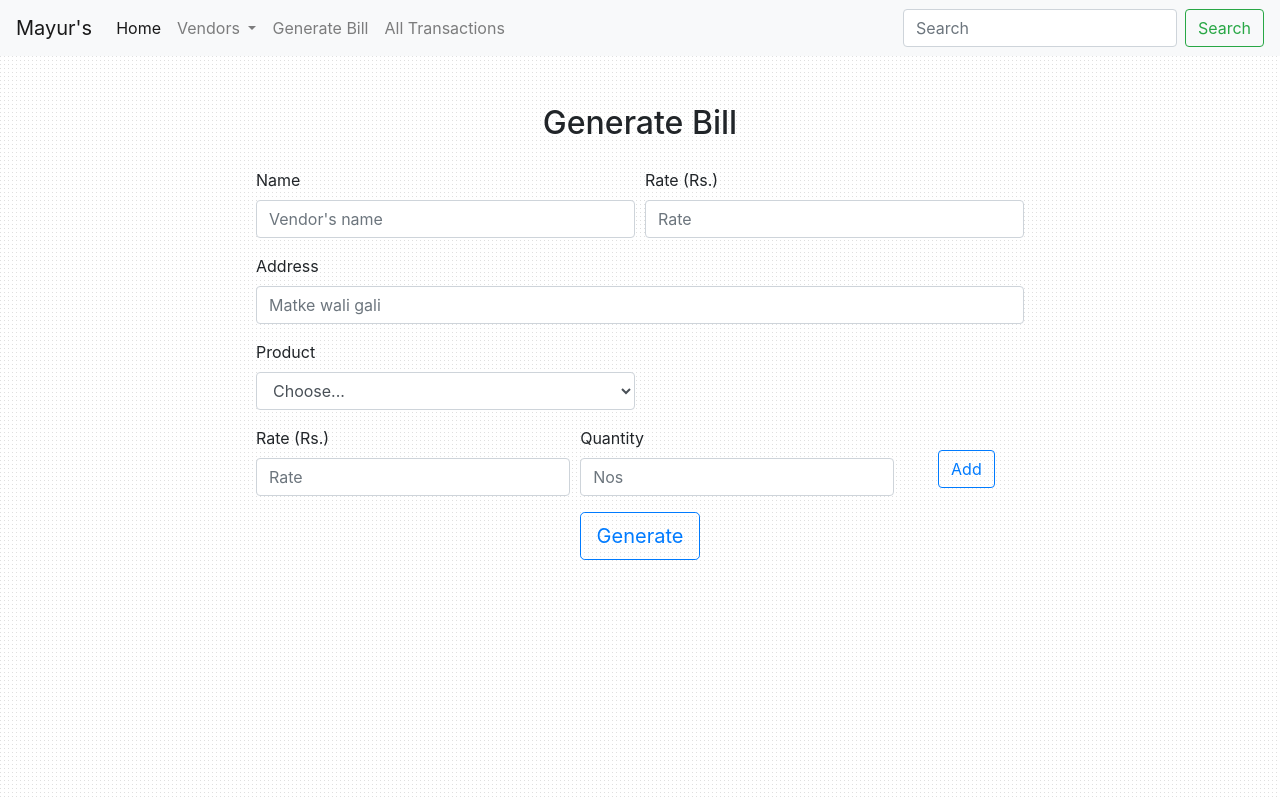
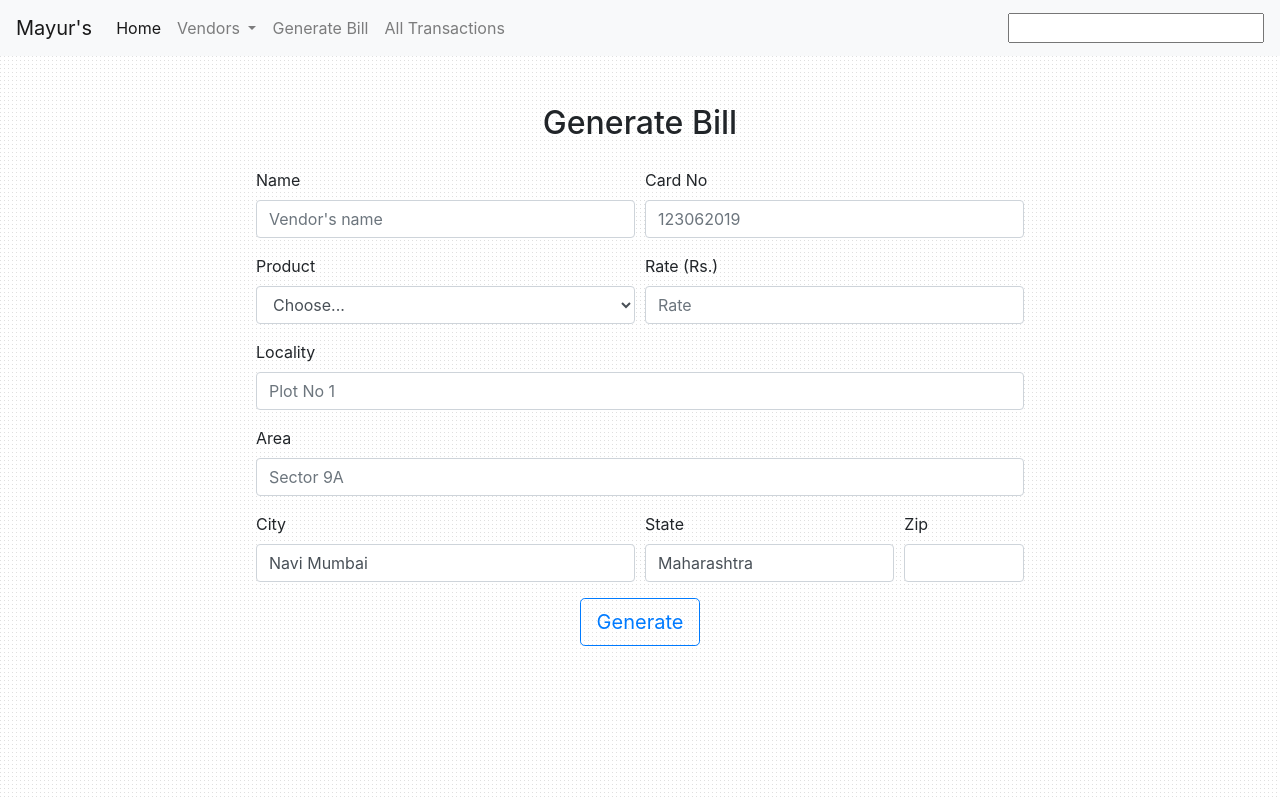
Before and after one commit to pankajkumar48/ERP, a Flask app: page /generateBill in a window 1280 px wide. Run offline with Flask 2, Linux system fonts and the light colour scheme; data that the repository does not hold is empty; some libraries are stand-ins or nearby versions.

Commit message:
Made search bar working with data polpulating. Now just remaining is to update DELETE, UPDATE, GENERATE BILL buttons

```diff
--- a/app.py
+++ b/app.py
@@ -5,6 +5,7 @@ from flask import request, jsonify, render_template, url_for
 import json
 import datetime
 import psycopg2
+from helpers import getSearchBarData
 
 app = flask.Flask(__name__,static_url_path='',
 			static_folder='static',
@@ -14,28 +15,36 @@ app.config["DEBUG"] = True
 
 @app.route('/', methods=['GET'])
 def home():
-	return render_template('home.html')
+	names = getSearchBarData()
+	return render_template('home.html', names=names)
+
+
 
 @app.route('/addVendors', methods=['GET'])
 def addVendors():
-	return render_template('addVendors.html')
+	names = getSearchBarData()
+	return render_template('addVendors.html', names=names)
 
 @app.route('/updateVendors', methods=['GET'])
 def updateVendors():
-	return render_template('updateVendors.html')
+	names = getSearchBarData()
+	return render_template('updateVendors.html', names=names)
 
 @app.route('/deleteVendors', methods=['GET'])
 def deleteVendors():
-	return render_template('deleteVendors.html')
+	names = getSearchBarData()
+	return render_template('deleteVendors.html', names=names)
 
 
 @app.route('/generateBill', methods=['GET'])
 def generateBill():
-	return render_template('generateBill.html')
+	names = getSearchBarData()
+	return render_template('generateBill.html', names=names)
 
 @app.route('/allTransactions', methods=['GET'])
 def allTransactions():
-	return render_template('allTransactions.html')
+	names = getSearchBarData()
+	return render_template('allTransactions.html', names=names)
 
 @app.route('/addVendorToDB', methods=['POST'])
 def addVendorToDB():
@@ -44,6 +53,51 @@ def addVendorToDB():
 	vendorAddress = request.form.get("vendorAddress")
 	print(f"{vendorName}, {vendorRate} \n {vendorAddress}")
 	return jsonify("successfully received")
+
+# This is used to populate data after doing a search from search bar
+@app.route('/getFormAfterSearch', methods=['POST'])
+def getFormAfterSearch():
+	vendorString = request.form.get("vendorString")
+	print(vendorString)
+	vendorString = vendorString.split(':')
+	vendorCardNo = vendorString[1].strip()
+
+	conn = None
+	try:
+		hostname = 'localhost'
+		username = 'pankaj kumar'
+		password = 'quad2core'
+		database = 'postgres'
+		conn = psycopg2.connect( host=hostname, user=username, password=password, dbname=database )
+		cur = conn.cursor()
+		cur.execute(f"select * from vendors where cardno = {vendorCardNo}")
+		allVendorData = cur.fetchall()
+		conn.commit()
+		cur.close()
+
+		resDict = {}
+		resDict['cardNo'] = allVendorData[0][0]
+		resDict['vendorName'] = allVendorData[0][1]
+
+		temp = allVendorData[0][2]
+		temp = temp.split(',')
+		temp = [t.strip() for t in temp]
+		resDict['inputAddress1'] = temp[0]
+		resDict['inputAddress2'] = temp[1]
+		resDict['inputCity'] = temp[2]
+		resDict['inputState'] = temp[3]
+		resDict['inputZip'] = temp[4]
+
+		resDict['vendorRate'] = allVendorData[0][3]
+		resDict['item'] = allVendorData[0][4]
+
+	except (Exception, psycopg2.DatabaseError) as error:
+		print(error)
+		resDict = str(error)
+	finally:
+		if conn is not None:
+			conn.close()
+	return jsonify(resDict)
 
 @app.route('/addVendor2DB', methods=['POST'])
 def addVendor2DB():
@@ -85,5 +139,7 @@ def addVendor2DB():
 			#res = "successfully inserted"
 	return jsonify(res)
 
+
+
 if __name__ == '__main__':
 	app.run(debug=True)
--- /dev/null
+++ b/helpers.py
@@ -0,0 +1,31 @@
+import flask
+from flask import request, jsonify, render_template, url_for
+import json
+import datetime
+import psycopg2
+
+
+# This method returns Vendor name & Card No for poplulating in search bar
+def getSearchBarData():
+	conn = None
+	try:
+		hostname = 'localhost'
+		username = 'pankaj kumar'
+		password = 'quad2core'
+		database = 'postgres'
+		conn = psycopg2.connect( host=hostname, user=username, password=password, dbname=database )
+		cur = conn.cursor()
+		cur.execute("select vendorname, cardno from vendors")
+		allNames = cur.fetchall()
+		conn.commit()
+		cur.close()
+		names = []
+		for al in allNames:
+			names.append(al[0] + " : " + str(al[1]))
+	except (Exception, psycopg2.DatabaseError) as error:
+		print(error)
+		res = str(error)
+	finally:
+		if conn is not None:
+			conn.close()
+	return names
--- /dev/null
+++ b/static/allScripts.js
@@ -0,0 +1,8 @@
+// For snakbar message instead of using an alert box
+function mySnakbar(msg) {
+    var x = document.getElementById("snackbar");
+    x.innerHTML = "";
+    x.innerHTML += msg;
+    x.className = "show";
+    setTimeout(function(){ x.className = x.className.replace("show", ""); }, 5000);
+  }
--- a/static/myStyle.css
+++ b/static/myStyle.css
@@ -15,3 +15,51 @@ body {
     background-attachment: auto;
 
 }
+
+
+
+
+
+
+/* For snakdown type alert messages */
+#snackbar {
+    visibility: hidden;
+    min-width: 250px;
+    margin-left: -125px;
+    background-color: #333;
+    color: #fff;
+    text-align: center;
+    border-radius: 2px;
+    padding: 16px;
+    position: fixed;
+    z-index: 1;
+    left: 50%;
+    bottom: 30px;
+    font-size: 17px;
+  }
+
+  #snackbar.show {
+    visibility: visible;
+    -webkit-animation: fadein 0.5s, fadeout 0.5s 2.5s;
+    animation: fadein 0.5s, fadeout 0.5s 2.5s;
+  }
+
+  @-webkit-keyframes fadein {
+    from {bottom: 0; opacity: 0;}
+    to {bottom: 30px; opacity: 1;}
+  }
+
+  @keyframes fadein {
+    from {bottom: 0; opacity: 0;}
+    to {bottom: 30px; opacity: 1;}
+  }
+
+  @-webkit-keyframes fadeout {
+    from {bottom: 30px; opacity: 1;}
+    to {bottom: 0; opacity: 0;}
+  }
+
+  @keyframes fadeout {
+    from {bottom: 30px; opacity: 1;}
+    to {bottom: 0; opacity: 0;}
+  }
--- a/templates/addVendors.html
+++ b/templates/addVendors.html
@@ -76,7 +76,7 @@
 
 
   <br>
-
+  <div id="snackbar"></div>
 
 
 </div>
@@ -95,9 +95,9 @@
             others: $("#others").val(),
             inputProduct: $("#inputProduct").val(),
         }, // multiple data sent using ajax
-        success: function(result) {
+            success: function(result) {
             console.log(result);
-
+            mySnakbar("Successfully added " + $("#vendorName").val() + " to database");
 
 
           }
--- a/templates/generateBill.html
+++ b/templates/generateBill.html
@@ -10,21 +10,18 @@
 <br><br>
   <h2 class="text-center">Generate Bill</h2>
     <div id="mainBody">
-  <form>
+
       <div class="form-row">
         <div class="form-group col-md-6">
-      <label for="inputEmail4">Name</label>
-      <input type="text" class="form-control" id="inputVendorName" placeholder="Vendor's name">
+          <label for="vendorName">Name</label>
+          <input type="text" class="form-control" id="vendorName" placeholder="Vendor's name">
         </div>
         <div class="form-group col-md-6">
-      <label for="inputPassword4">Rate (Rs.)</label>
-      <input type="number" step="any" class="form-control" id="inputPassword4" placeholder="Rate ">
+          <label for="cardNo">Card No</label>
+          <input type="text" class="form-control" id="cardNo" placeholder="123062019">
         </div>
       </div>
-  <div class="form-group">
-    <label for="inputAddress">Address</label>
-    <input type="text" class="form-control" id="inputAddress1" placeholder="Matke wali gali">
-  </div>
+
       <div class="form-row">
         <div class="form-group col-md-6">
           <label for="inputProduct">Product</label>
@@ -40,25 +37,36 @@
         </div>
         <div class="form-group col-md-6" id="inputOtherProduct" style='display:none'>
             <label for="inputOtherProduct">Others</label>
-        <input type="text" class="form-control"  placeholder="Please specify" >
+            <input type="text" class="form-control"  id="others" placeholder="Please specify" >
+        </div>
+        <div class="form-group col-md-6">
+          <label for="inputPassword4">Rate (Rs.)</label>
+          <input type="number" step="any" class="form-control" id="vendorRate" placeholder="Rate ">
         </div>
       </div>
 
+      <div class="form-group">
+        <label for="inputAddress">Locality</label>
+        <input type="text" class="form-control" id="inputAddress1" placeholder="Plot No 1">
+      </div>
+      <div class="form-group">
+        <label for="inputAddress2">Area</label>
+        <input type="text" class="form-control" id="inputAddress2" placeholder="Sector 9A">
+      </div>
       <div class="form-row">
-    <div class="form-group col-md-5">
-      <label for="inputPassword4">Rate (Rs.)</label>
-      <input type="number" step="any" class="form-control" id="rate" placeholder="Rate ">
+        <div class="form-group col-md-6">
+          <label for="inputCity">City</label>
+          <input type="text" class="form-control" id="inputCity" value="Navi Mumbai">
         </div>
-    <div class="form-group col-md-5">
-      <label for="inputPassword5">Quantity</label>
-      <input type="number" class="form-control" id="rate" placeholder="Nos ">
+        <div class="form-group col-md-4">
+          <label for="inputState">State</label>
+          <input type="text" class="form-control" id="inputState" value="Maharashtra">
         </div>
-    <div class="form-group col-md-2" align="center"><br>
-      <label for="inputPassword5"></label>
-      <button type="submit" class="btn btn-outline-primary " >Add</button>
+        <div class="form-group col-md-2">
+          <label for="inputZip">Zip</label>
+          <input type="text" class="form-control" id="inputZip">
         </div>
       </div>
-
 
 
   <div class="col-md-16 text-center">
@@ -67,8 +75,6 @@
 
 
 
-
-</form>
 
 </div>
     <script type="text/javascript">
--- a/templates/layout.html
+++ b/templates/layout.html
@@ -8,9 +8,57 @@
     <!-- Bootstrap CSS -->
     <link rel="stylesheet" href="bootstrap.min.css">
     <link rel="stylesheet" href="myStyle.css">
+    <link rel="stylesheet" href="//code.jquery.com/ui/1.12.1/themes/base/jquery-ui.css">
+
+    <!-- Optional JavaScript -->
+    <!-- jQuery first, then Popper.js, then Bootstrap JS -->
+    <script src="jquery-3.3.1.slim.min.js"></script>
+    <script src="jquery-3.3.1.js"></script>
+    <script src="popper.min.js"></script>
+    <script src="bootstrap.min.js"></script>
+    <script src="allScripts.js"></script>
+    <script src="https://code.jquery.com/jquery-1.12.4.js"></script>
+    <script src="https://code.jquery.com/ui/1.12.1/jquery-ui.js"></script>
+
     <title>{% block title %}{% endblock %}</title>
   </head>
   <body>
+
+    <!-- script for search bar -->
+      <script>
+  $( function() {
+    var availableTags = [
+      {% for n in names %}"{{n}}",{% endfor %}
+    ];
+
+    $( "#searcho" ).autocomplete({
+      source: availableTags,
+      select: function( event, ui ) {
+        $.ajax({
+          type: 'POST',
+          cache: false,
+          url: '/getFormAfterSearch',
+          data: {
+            vendorString: ui.item.value
+          },
+          success: function(result){
+            console.log(result);
+            document.getElementById("cardNo").value = result['cardNo'];
+            document.getElementById("vendorName").value = result['vendorName'];
+            document.getElementById("inputProduct").value = result['item'];
+            document.getElementById("vendorRate").value = result['vendorRate'];
+            document.getElementById("inputAddress1").value = result['inputAddress1'];
+            document.getElementById("inputAddress2").value = result['inputAddress2'];
+            document.getElementById("inputCity").value = result['inputCity'];
+            document.getElementById("inputState").value = result['inputState'];
+            document.getElementById("inputZip").value = result['inputZip'];
+          }
+        })
+      }
+    });
+  });
+  </script>
+
 
     <nav class="navbar navbar-expand-lg navbar-light bg-light">
   <a class="navbar-brand" href="#">Mayur's</a>
@@ -45,22 +93,16 @@
         <a class="nav-link" href="/allTransactions">All Transactions</a>
       </li>
     </ul>
-    <form class="form-inline my-2 my-lg-0">
-      <input class="form-control mr-sm-2" type="search" placeholder="Search" aria-label="Search">
-      <button class="btn btn-outline-success my-2 my-sm-0" type="submit">Search</button>
-    </form>
+    <!-- <form class="form-inline my-2 my-lg-0">
+      <input id="searcho" type="search" placeholder="Search" aria-label="Search">
+    </form> -->
+    <input id = "searcho">
   </div>
 </nav>
 
 
     {% block main %}{% endblock %}
 
-    <!-- Optional JavaScript -->
-    <!-- jQuery first, then Popper.js, then Bootstrap JS -->
-    <script src="jquery-3.3.1.slim.min.js"></script>
-    <script src="jquery-3.3.1.js"></script>
-    <script src="popper.min.js"></script>
-    <script src="bootstrap.min.js"></script>
 
   </body>
 </html>
```
Also changed, not shown: templates/deleteVendors.html (+29 -5 lines), templates/updateVendors.html (+29 -5 lines). Lines whose indentation alone changed are shown as unchanged.
